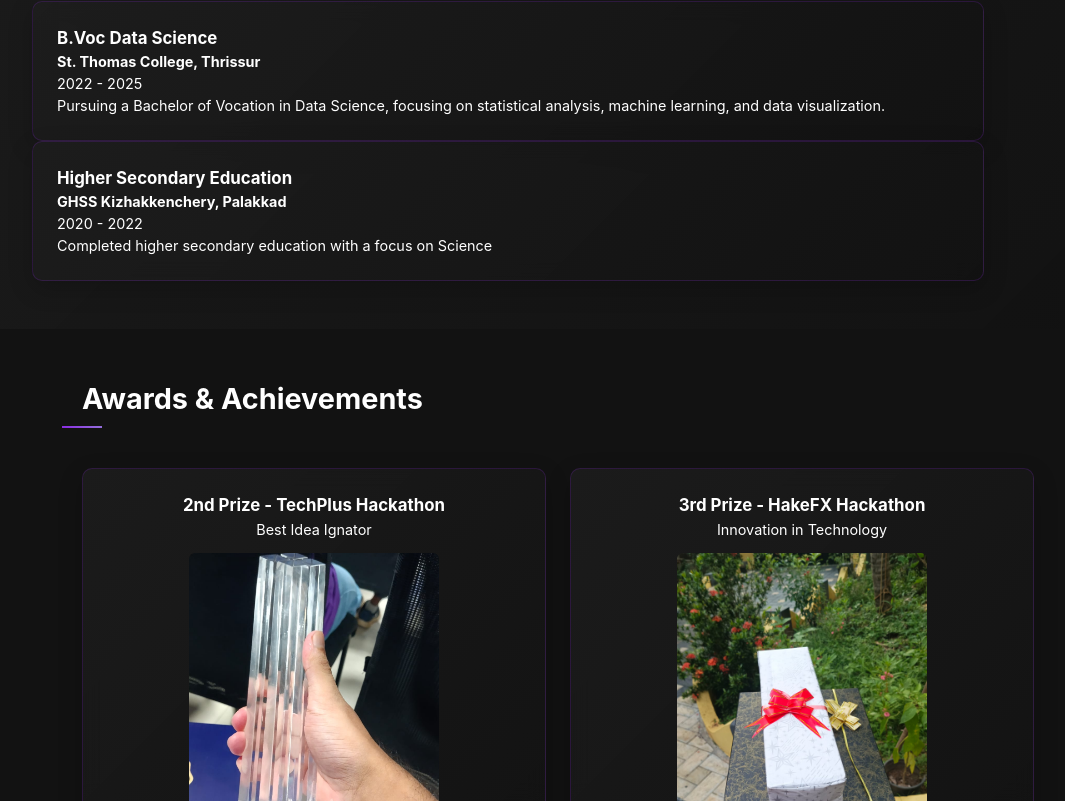
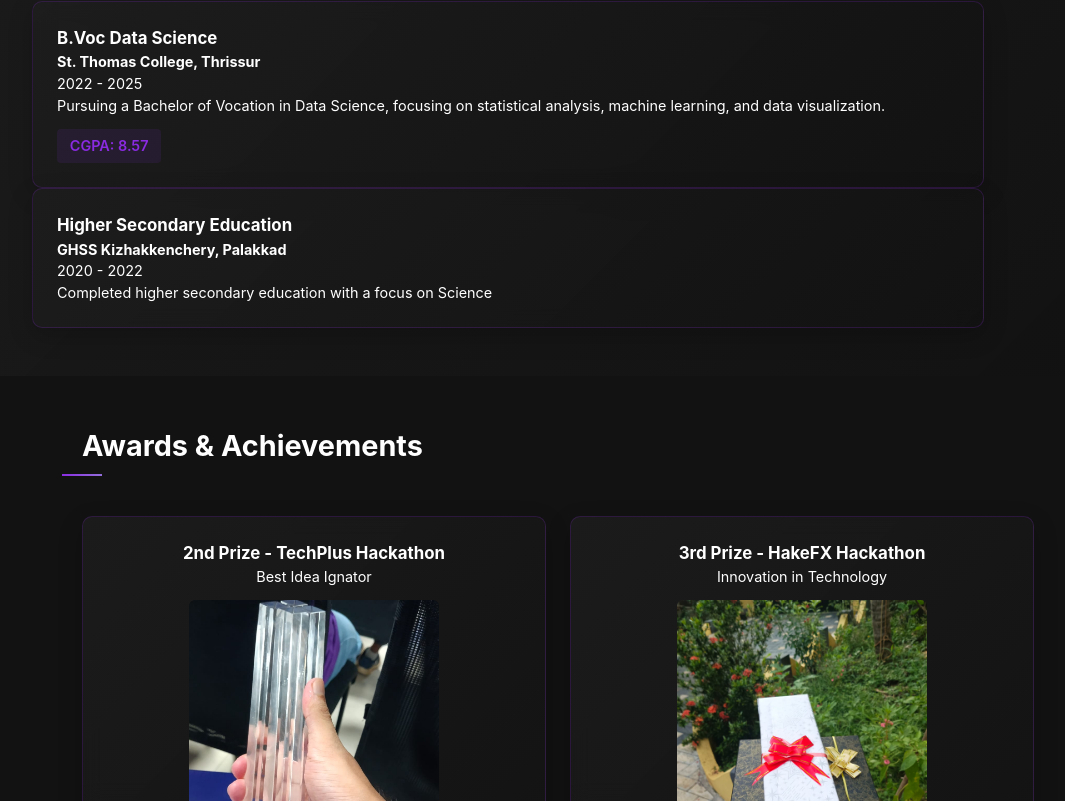
Before and after one commit to Sreeshks/portfolio-sreesh, a React (Vite) app: page / in a window 1280 px wide. Shown: the part 1218-2019 px from the top of the page, without its empty margins (132-1197 px from the left). Built offline with nearby package versions, Linux system fonts and the light colour scheme.

Commit message:
mark updated

```diff
--- a/src/App.jsx
+++ b/src/App.jsx
@@ -428,6 +428,7 @@ With proficiency in Python programming, web development, and database management
             <h4>St. Thomas College, Thrissur</h4>
             <p>2022 - 2025</p>
             <p>Pursuing a Bachelor of Vocation in Data Science, focusing on statistical analysis, machine learning, and data visualization.</p>
+            <p className="cgpa">CGPA: 8.57</p>
           </div>
           <div className="premium-card tilt-effect">
             <div className="card-glare"></div>
--- a/src/styles/main.css
+++ b/src/styles/main.css
@@ -2078,3 +2078,13 @@ html {
     transform: translateY(0);
   }
 }
+
+.cgpa {
+  font-weight: 600;
+  color: var(--color-primary);
+  margin-top: 0.8rem;
+  padding: 0.4rem 0.8rem;
+  background: rgba(138, 43, 226, 0.1);
+  border-radius: 4px;
+  display: inline-block;
+}
```
